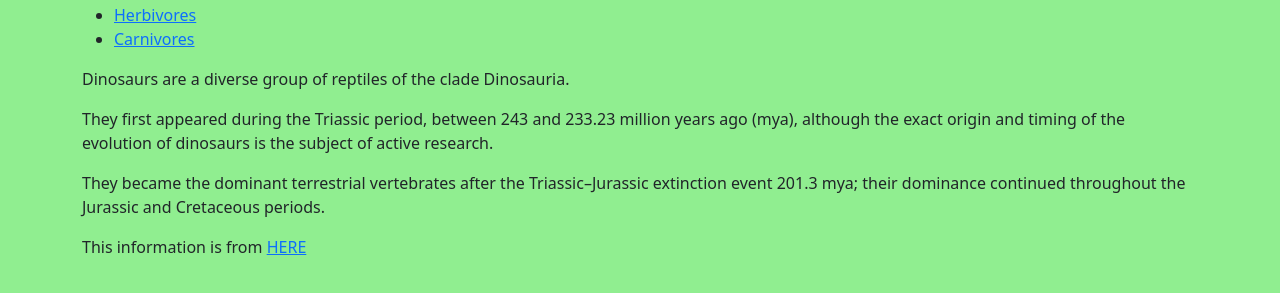
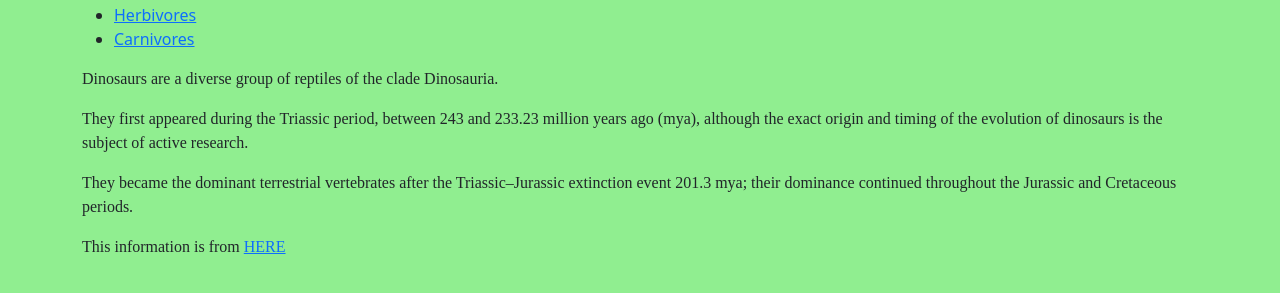
Before and after one commit to GoldenDollar/2022-sait-html, a plain HTML site: page index.html in a window 1280 px wide. Shown: the part 123-416 px from the top of the page. Drawn offline with Linux system fonts and the light colour scheme.

Commit message:
neshto novo

```diff
--- a/style.css
+++ b/style.css
@@ -41,3 +41,7 @@ h1 {
 nav{
 	background-color: blue;
 }
+
+p {
+  font-family: "Times New Roman", Times, serif;
+}
```
